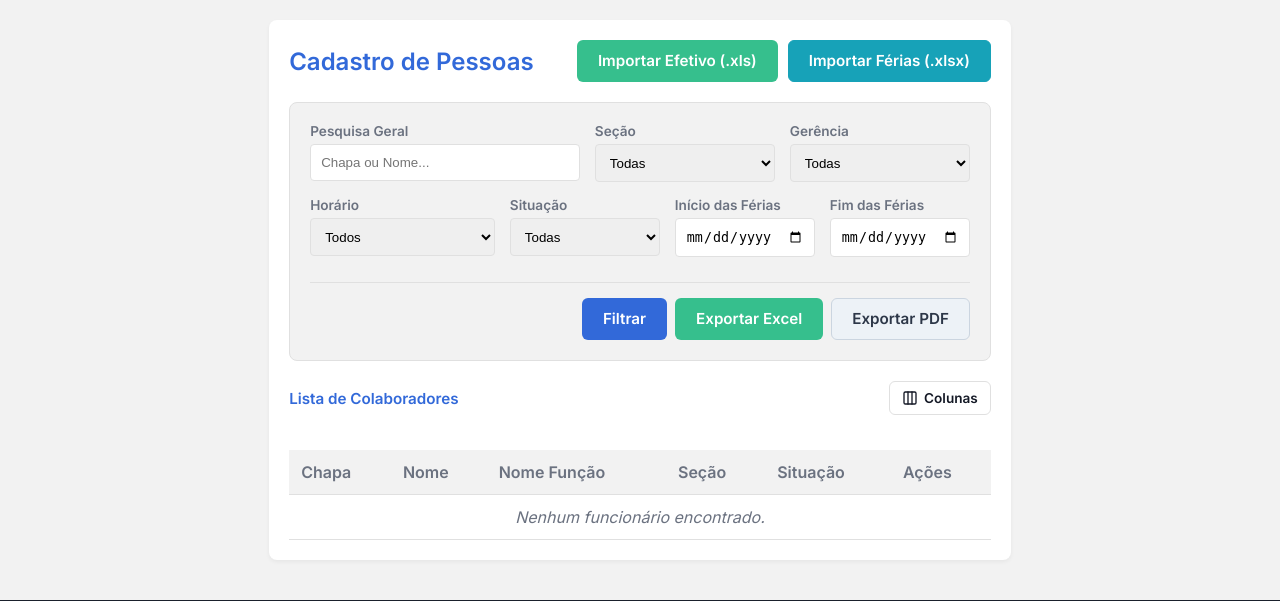
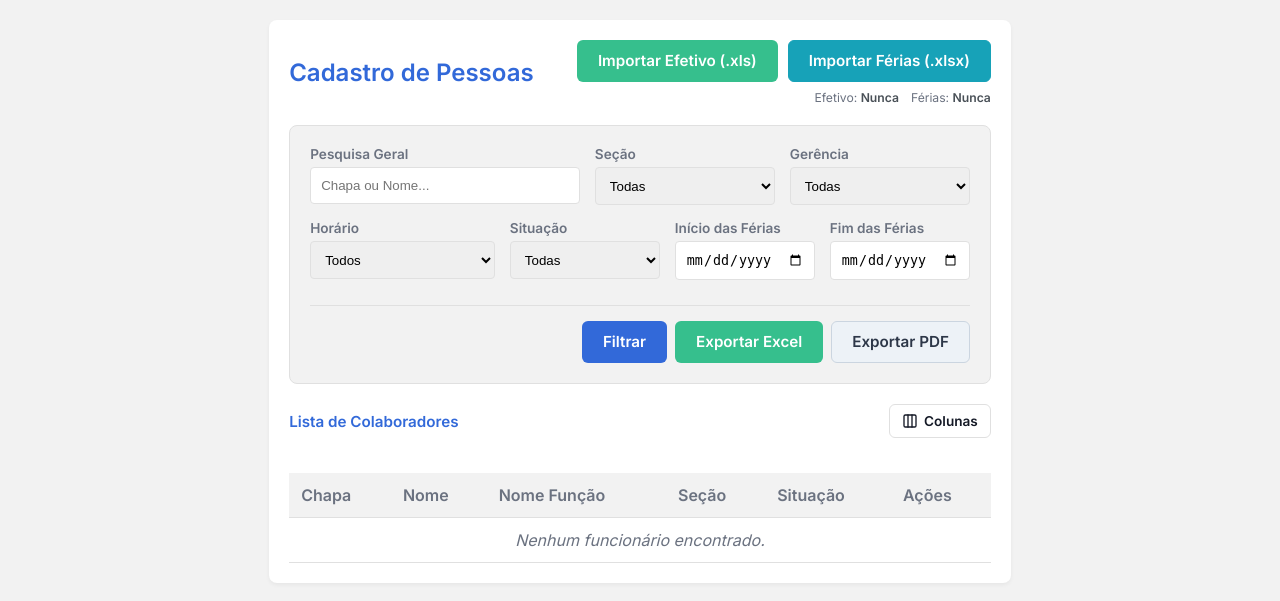
Before and after one commit to thiagouft/relatorioMarcacaoKairosAPI, a Flask app: page /cadastros/pessoas in a window 1280 px wide. Shown: the part 184-785 px from the top of the page. Run offline with Flask 3, Linux system fonts and the light colour scheme; the visitor is signed in with stand-in values (Sample User, id 1); data that the repository does not hold is empty.

Commit message:
Colocando a informação de data e hora da importação do efetivo e férias no cadastro de pessoas

```diff
--- a/app.py
+++ b/app.py
@@ -11,7 +11,7 @@ import threading
 import time
 from functools import wraps
 from config import Config, get_local_now, fix_utf8_mojibake
-from db_setup import User, Log, Base, Horario, Secao, Gerencia, GerenciaSecao, Situacao, Pessoa, AgendamentoComando, ComandoRecorrente
+from db_setup import User, Log, Base, Horario, Secao, Gerencia, GerenciaSecao, Situacao, Pessoa, AgendamentoComando, ComandoRecorrente, Setting
 from reportlab.lib import colors
 from reportlab.lib.pagesizes import landscape, letter
 from reportlab.platypus import SimpleDocTemplate, Table, TableStyle, Paragraph, Spacer
@@ -3231,7 +3231,16 @@ def cadastros_pessoas():
     per_page = 20
 
     db = get_db_session()
-    try:
+    last_import_pessoas = None
+    last_import_ferias = None
+    try:
+        setting_p = db.query(Setting).filter_by(key='last_import_pessoas_datetime').first()
+        if setting_p:
+            last_import_pessoas = setting_p.value
+        setting_f = db.query(Setting).filter_by(key='last_import_ferias_datetime').first()
+        if setting_f:
+            last_import_ferias = setting_f.value
+
         query = db.query(Pessoa)
         if search:
             query = query.filter((Pessoa.chapa.like(f"%{search}%")) | (Pessoa.nome.like(f"%{search}%")))
@@ -3363,7 +3372,9 @@ def cadastros_pessoas():
             gerencias=gerencias,
             situacoes=situacoes,
             permissions=permissions,
-            is_admin=session.get('is_admin')
+            is_admin=session.get('is_admin'),
+            last_import_pessoas=last_import_pessoas,
+            last_import_ferias=last_import_ferias
         )
     finally:
         db.close()
@@ -3935,6 +3946,16 @@ def cadastros_importar():
                     created_count += 1
 
             db.commit()
+
+            # Salva data/hora da última importação de efetivo
+            import_dt_str = get_local_now().strftime('%d/%m/%Y %H:%M')
+            setting_p = db.query(Setting).filter_by(key='last_import_pessoas_datetime').first()
+            if setting_p:
+                setting_p.value = import_dt_str
+            else:
+                db.add(Setting(key='last_import_pessoas_datetime', value=import_dt_str))
+            db.commit()
+
             log_action(f'Importou planilha de efetivo. Adicionados: {created_count}, Atualizados: {updated_count}')
 
             msg = f'Importação concluída com sucesso! {created_count} cadastros novos criados e {updated_count} cadastros atualizados.'
@@ -4087,6 +4108,16 @@ def cadastros_importar_ferias():
                     skipped_count += 1
 
             db.commit()
+
+            # Salva data/hora da última importação de férias
+            import_dt_str = get_local_now().strftime('%d/%m/%Y %H:%M')
+            setting_f = db.query(Setting).filter_by(key='last_import_ferias_datetime').first()
+            if setting_f:
+                setting_f.value = import_dt_str
+            else:
+                db.add(Setting(key='last_import_ferias_datetime', value=import_dt_str))
+            db.commit()
+
             log_action(f'Importou planilha de férias. Atualizados: {updated_count}, Não encontrados: {skipped_count}')
             flash(f'Importação de férias concluída com sucesso! {updated_count} colaboradores tiveram suas férias atualizadas.', 'success')
             db.close()
--- a/templates/cadastros_pessoas.html
+++ b/templates/cadastros_pessoas.html
@@ -21,11 +21,17 @@
         {% endwith %}
 
         <div class="card">
-            <div class="card-header" style="display: flex; justify-content: space-between; align-items: center;">
+            <div class="card-header" style="display: flex; justify-content: space-between; align-items: center; flex-wrap: wrap; gap: 15px;">
                 <h2 style="color: var(--primary-blue); margin: 0;">Cadastro de Pessoas</h2>
-                <div style="display: flex; gap: 10px;">
-                    <a href="{{ url_for('cadastros_importar') }}" class="btn btn-success" style="width: auto;">Importar Efetivo (.xls)</a>
-                    <a href="{{ url_for('cadastros_importar_ferias') }}" class="btn btn-primary" style="width: auto; background-color: #17a2b8; border-color: #17a2b8; color: #fff;">Importar Férias (.xlsx)</a>
+                <div style="display: flex; flex-direction: column; align-items: flex-end; gap: 6px;">
+                    <div style="display: flex; gap: 10px;">
+                        <a href="{{ url_for('cadastros_importar') }}" class="btn btn-success" style="width: auto;">Importar Efetivo (.xls)</a>
+                        <a href="{{ url_for('cadastros_importar_ferias') }}" class="btn btn-primary" style="width: auto; background-color: #17a2b8; border-color: #17a2b8; color: #fff;">Importar Férias (.xlsx)</a>
+                    </div>
+                    <div style="font-size: 0.76rem; color: var(--text-gray, #6c757d); display: flex; gap: 12px; margin-top: 2px;">
+                        <span>Efetivo: <strong style="color: #495057;">{% if last_import_pessoas %}{{ last_import_pessoas }}{% else %}Nunca{% endif %}</strong></span>
+                        <span>Férias: <strong style="color: #495057;">{% if last_import_ferias %}{{ last_import_ferias }}{% else %}Nunca{% endif %}</strong></span>
+                    </div>
                 </div>
             </div>
 
```
